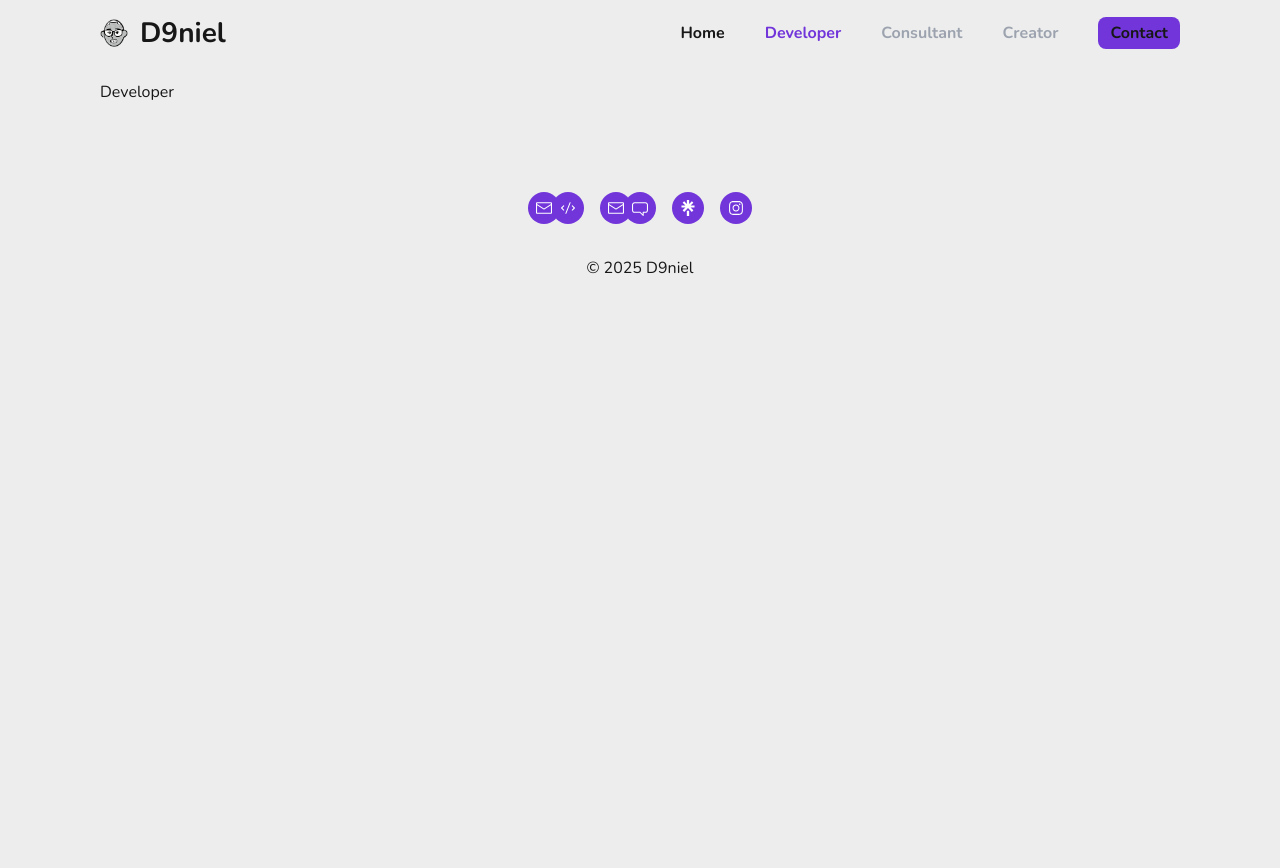
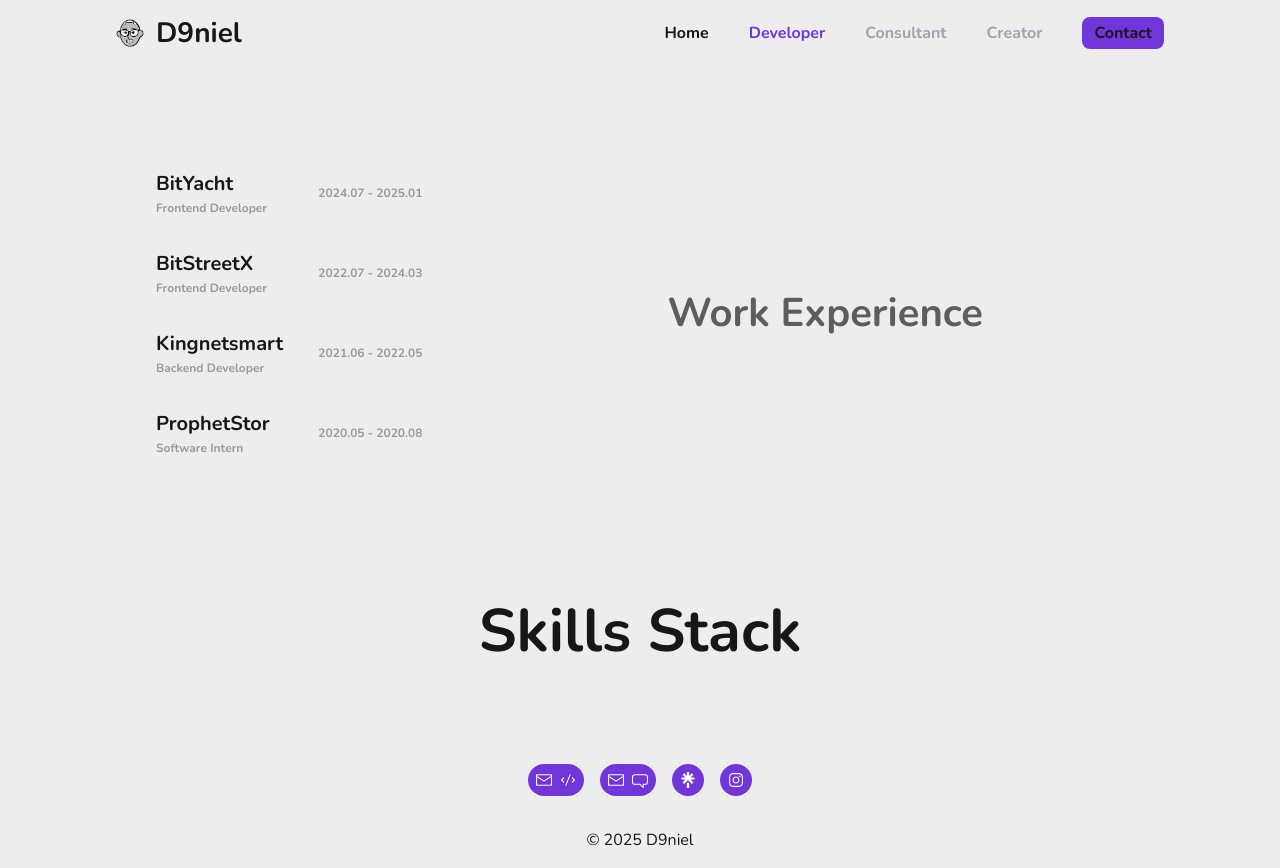
Before and after one commit to d9nielcoding/d9niel, a Next.js app: page /developer in a window 1280 px wide. Before the commit the page ends 800 px from the top, so only its background shows below. Built offline with nearby package versions, Linux system fonts and the light colour scheme.

Commit message:
feat: work experience section in developer tab

```diff
--- /dev/null
+++ b/src/app/developer/NavCard.tsx
@@ -0,0 +1,60 @@
+import { WorkExperienceContent } from '@/constants/work-experience';
+import React, { useState } from 'react';
+
+interface NavCardProps {
+  work: WorkExperienceContent;
+  onSelect: () => void;
+  onDeselect: () => void;
+}
+
+const NavCard: React.FC<NavCardProps> = ({ work, onSelect, onDeselect }) => {
+  const [isLocked, setIsLocked] = useState(false);
+  const [isActive, setIsActive] = useState(false);
+
+  const handleMouseOver = () => {
+    if (!isLocked) {
+      setIsActive(true);
+      onSelect();
+    }
+  };
+
+  const handleMouseLeave = () => {
+    if (!isLocked) {
+      setIsActive(false);
+      onDeselect();
+    }
+  };
+
+  const handleClick = () => {
+    // setIsLocked(!isLocked);
+  };
+
+  return (
+    <div
+      className="flex gap-1 justify-between items-center min-w-[260px] hover:bg-neutral-800 hover:shadow-[0_0_15px_rgba(255,255,255,0.1)] rounded-xl p-4 transition-all duration-300 ease-in-out"
+      onMouseOver={handleMouseOver}
+      onMouseLeave={handleMouseLeave}
+      onClick={handleClick}
+    >
+      <div className="flex flex-col">
+        <h5
+          className={`text-lg font-bold transition-all duration-300 ease-in-out ${isActive ? 'text-secondary' : ''}`}
+        >
+          {work.preview.companyName}
+        </h5>
+        <p
+          className={`text-sm transition-all duration-300 ease-in-out font-bold ${isActive ? 'text-foreground' : 'text-neutral-400 '}`}
+        >
+          {work.preview.jobTitle}
+        </p>
+      </div>
+      <p
+        className={`text-sm transition-all duration-300 ease-in-out font-bold ${isActive ? 'text-foreground' : 'text-neutral-400'}`}
+      >
+        {work.preview.period}
+      </p>
+    </div>
+  );
+};
+
+export default NavCard;
--- /dev/null
+++ b/src/app/developer/SkillSquare.tsx
@@ -0,0 +1,12 @@
+interface SkillSquareProps {
+  skill: string;
+  children: React.ReactNode;
+}
+
+const SkillSquare = ({ skill, children }: SkillSquareProps) => {
+  return (
+    <div className="flex flex-col items-center justify-center">{children}</div>
+  );
+};
+
+export default SkillSquare;
--- a/src/app/developer/page.tsx
+++ b/src/app/developer/page.tsx
@@ -1,7 +1,82 @@
+'use client';
+import SectionTitle from '@/components/SectionTitle';
+import {
+  WorkContent,
+  WorkExperienceContent,
+} from '@/constants/work-experience';
+import { useState } from 'react';
+import NavCard from './NavCard';
+
 export default function Developer() {
   return (
-    <div>
-      <h1>Developer</h1>
+    <div className="flex flex-col gap-10">
+      <WorkExperienceSection />
+      <SkillsStackSection />
     </div>
   );
 }
+
+const WorkExperienceSection = () => {
+  const [selectedWork, setSelectedWork] =
+    useState<WorkExperienceContent | null>(null);
+
+  const handleSelect = (work: WorkExperienceContent) => {
+    setSelectedWork(work);
+  };
+
+  const handleDeselect = () => {
+    setSelectedWork(null);
+  };
+
+  return (
+    <div className="flex flex-col mt-2">
+      <div className="flex gap-10 h-[450px] p-6 rounded-3xl">
+        <div
+          id="left-column"
+          className="flex flex-col w-1/3 p-4 justify-center"
+        >
+          {WorkContent.map(work => (
+            <NavCard
+              key={work.preview.companyName}
+              work={work}
+              onSelect={() => handleSelect(work)}
+              onDeselect={handleDeselect}
+            />
+          ))}
+        </div>
+        <div
+          id="right-column"
+          className={`flex flex-col gap-10 w-2/3 h-full rounded-xl justify-center items-center p-10 transition-all duration-300 ease-in-out ${
+            selectedWork ? 'shadow-[0_0_25px_rgba(82,82,82,0.6)]' : ''
+          }`}
+        >
+          {selectedWork ? (
+            <ul className="flex flex-col gap-2">
+              {selectedWork.detail.bulletPoints.map((point, index) => (
+                <li
+                  key={`${selectedWork.preview.companyName}-${index}`}
+                  className="text-neutral-300 flex gap-2"
+                >
+                  <div className="text-neutral-600 bg-primary mt-2 w-2 h-2 rounded-full shrink-0" />
+                  {point}
+                </li>
+              ))}
+            </ul>
+          ) : (
+            <h1 className="text-2xl font-bold text-neutral-600">
+              Work Experience
+            </h1>
+          )}
+        </div>
+      </div>
+    </div>
+  );
+};
+
+const SkillsStackSection = () => {
+  return (
+    <div className="flex flex-col mt-2">
+      <SectionTitle title="Skills Stack" />
+    </div>
+  );
+};
--- a/src/components/Footer.tsx
+++ b/src/components/Footer.tsx
@@ -14,33 +14,25 @@ const Footer: React.FC = () => {
       <div className="flex gap-4 my-8">
         <Tooltip description="Contact me as a developer">
           <Link href="mailto:daniel.cai09g@nctu.edu.tw">
-            <div className="relative flex">
+            <div className="flex justify-center items-center rounded-full bg-primary h-8">
               <span className="relative z-10 flex h-8 w-8 items-center justify-center">
                 <EnvelopeClosedIcon className="h-4 w-4 text-white" />
               </span>
               <span className="relative z-10 flex h-8 w-8 items-center justify-center -ml-2">
                 <CodeIcon className="h-4 w-4 text-white" />
               </span>
-              <div className="absolute left-0 top-1/2 -translate-y-1/2 h-8 w-14">
-                <div className="absolute left-0 h-full w-8 rounded-full bg-primary" />
-                <div className="absolute right-0 h-full w-8 rounded-full bg-primary" />
-              </div>
             </div>
           </Link>
         </Tooltip>
         <Tooltip description="Contact me for other services">
           <Link href="mailto:d9niel.work@gmail.com">
-            <div className="relative flex">
+            <div className="flex justify-center items-center rounded-full bg-primary h-8">
               <span className="relative z-10 flex h-8 w-8 items-center justify-center">
                 <EnvelopeClosedIcon className="h-4 w-4 text-white" />
               </span>
               <span className="relative z-10 flex h-8 w-8 items-center justify-center -ml-2">
                 <ChatBubbleIcon className="h-4 w-4 text-white" />
               </span>
-              <div className="absolute left-0 top-1/2 -translate-y-1/2 h-8 w-14">
-                <div className="absolute left-0 h-full w-8 rounded-full bg-primary" />
-                <div className="absolute right-0 h-full w-8 rounded-full bg-primary" />
-              </div>
             </div>
           </Link>
         </Tooltip>
--- a/src/components/Header.tsx
+++ b/src/components/Header.tsx
@@ -36,7 +36,7 @@ const Header: React.FC = () => {
     }
   };
   return (
-    <header className="flex justify-between items-center py-3 fixed left-1/2 -translate-x-1/2 top-0 max-w-screen-lg mx-auto w-full bg-background">
+    <header className="flex justify-between items-center py-3 fixed left-1/2 -translate-x-1/2 top-0 max-w-screen-lg mx-auto w-full bg-background rounded-b-lg px-4">
       <Link href="/" className="flex items-center gap-3">
         <Image src={d9nielNotion} alt="D9niel" width={28} height={28} />
         <h1 className="text-xl font-bold font-funnel">D9niel</h1>
--- /dev/null
+++ b/src/components/SectionTitle.tsx
@@ -0,0 +1,7 @@
+const SectionTitle = ({ title }: { title: string }) => {
+  return (
+    <h1 className="text-3xl font-bold text-foreground text-center">{title}</h1>
+  );
+};
+
+export default SectionTitle;
--- /dev/null
+++ b/src/constants/work-experience.ts
@@ -0,0 +1,78 @@
+interface ExperiencePreview {
+  companyName: string;
+  jobTitle: string;
+  period: string;
+}
+
+interface ExperienceDetail {
+  description?: string;
+  bulletPoints: string[];
+}
+
+export interface WorkExperienceContent {
+  preview: ExperiencePreview;
+  detail: ExperienceDetail;
+}
+
+export const WorkContent: WorkExperienceContent[] = [
+  {
+    preview: {
+      companyName: 'BitYacht',
+      jobTitle: 'Frontend Developer',
+      period: '2024.07 - 2025.01',
+    },
+    detail: {
+      bulletPoints: [
+        'Enhancing code readability and reusability by establishing UI components and composables',
+        'Reducing maintenance costs by refactoring API management and standardizing payload type definitions',
+        'Facilitating design system discussions with PM in the absence of UI to improve communication and development speed',
+        'Accelerating API integration and enhancing maintainability with TypeScript and Enum, reducing integration time by approximately 30%',
+        'Improving UX by utilizing Nuxt middleware for permission and identity control and fixing errors in the original code',
+        'Extracting common functions such as pagination and searchbar in the backstage system to create reusable components',
+      ],
+    },
+  },
+  {
+    preview: {
+      companyName: 'BitStreetX',
+      jobTitle: 'Frontend Developer',
+      period: '2022.07 - 2024.03',
+    },
+    detail: {
+      bulletPoints: [
+        'Implemented UI components such as Sidebar, Steps, Dialog, and Collapse, along with feature integration, within features like Corporate Accounts and Community Hub.',
+        'Discussed with backend developers and authored RESTful API documentation, utilizing Postman for management, resolving the persistent issue of undocumented API communication.',
+        "Recognizing the project's frequent deployment delays due to text revisions, I spearheaded the implementation of an i18n solution integrated with a Headless CMS (including Self-hosted Server, Fallback Solution, and GraphQL Client management), decoupling text changes from deployment frequency.",
+        'Researched and implemented Vitest/Cypress/Gherkin to establish testing for core logic and common use cases.',
+      ],
+    },
+  },
+  {
+    preview: {
+      companyName: 'Kingnetsmart',
+      jobTitle: 'Backend Developer',
+      period: '2021.06 - 2022.05',
+    },
+    detail: {
+      bulletPoints: [
+        'Utilized Redis for caching the number of homepage community activities, avoiding excessive load on the database server from non-real-time features.',
+        'Authored Repository and Query components to facilitate future CQRS partitioning of the database.',
+        'To optimize collaboration between business and development departments, used DDD for 0-1 design and development of new projects, and used RabbitMQ and gRPC for communication between backend microservices, such as implementing Integration Events.',
+      ],
+    },
+  },
+  {
+    preview: {
+      companyName: 'ProphetStor',
+      jobTitle: 'Software Intern',
+      period: '2020.05 - 2020.08',
+    },
+    detail: {
+      bulletPoints: [
+        "Visualized the COVID-19 pandemic and personalized it for the company's clients, providing an assessment basis for whether the company's clients continue to operate. The work included setting up the website and UI/UX design.",
+        'Connected the Mapbox API and libraries such as Echarts for data visualization.',
+        'Connected the Twilio API for SMS notifications.',
+      ],
+    },
+  },
+];
```
Also changed, not shown: src/app/layout.tsx (+13 -13 lines), src/constants/skill-images.ts (added, +26 -0 lines).
